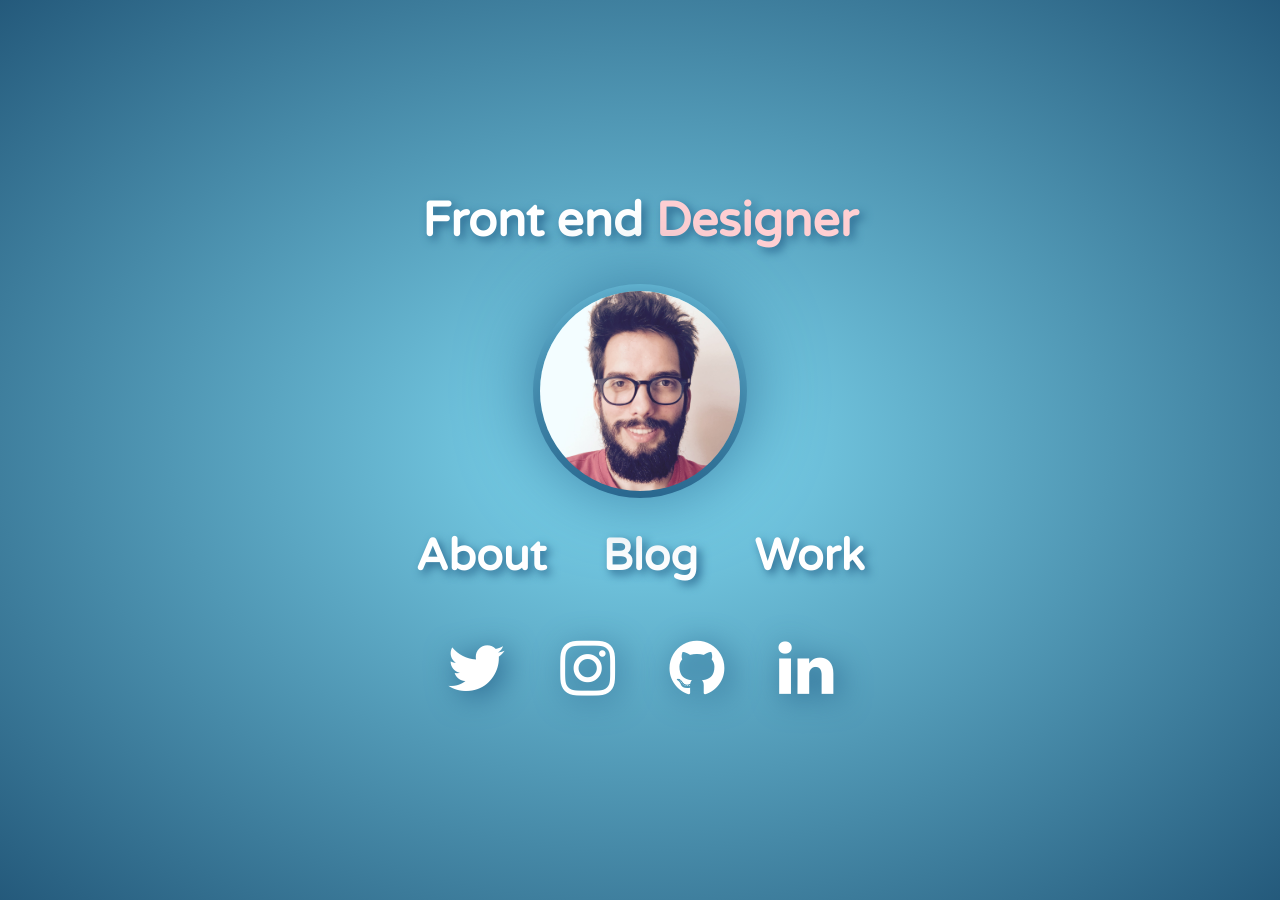
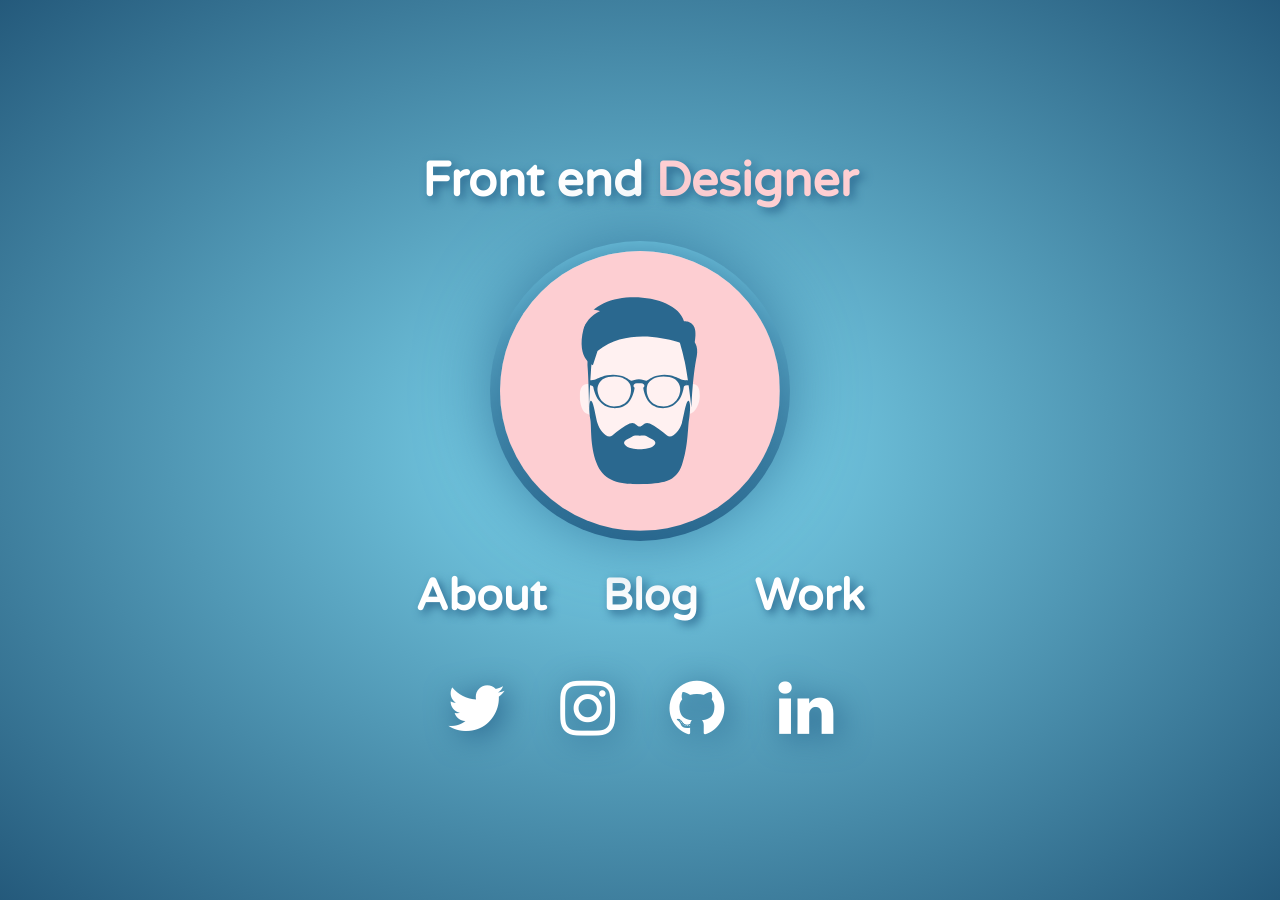
Before and after one commit to renopeno/renopeno.github.io, a Jekyll site: the page built from index.html, in a window 1280 px wide. Built offline with Jekyll 4.4.1, drawn with Linux system fonts in a browser that asks for light colours; nearby versions of some CDN libraries.

Commit message:
added new logo and favicon, redesigned header a bit

```diff
--- a/_includes/head.html
+++ b/_includes/head.html
@@ -34,7 +34,7 @@
 	<link rel="icon" type="image/png" href="/favicon-16x16.png" sizes="16x16">
 	<link rel="manifest" href="/manifest.json">
 	<link rel="mask-icon" href="/safari-pinned-tab.svg" color="#5bbad5">
-	<meta name="theme-color" content="#ffffff">
+	<meta name="theme-color" content="#fdced2">
 
 
 </head>
--- a/_sass/_header.scss
+++ b/_sass/_header.scss
@@ -10,15 +10,18 @@
 	transition: top 0.2s ease-in-out;
 	.avatar-vector {
 					position: absolute;
-					top: 7px;
+					top: 6px;
 					left: 50%;
-					transform: translate(-50%, 0px);
+					transform: translate(-50%, 0);
 
-					height: 50px;
-					width: 50px;
+					height: 52px;
+					width: 52px;
 
-					background-image: url("../img/rm.svg");
+					background-image: url("../img/rm-v2.svg");
+					background-size: cover;
+					background-position: center;
 
+					border-radius: 50%;
 					z-index: 6;
 	}
 
@@ -32,14 +35,14 @@
 		height: $mobile-nav-height;
 		.avatar-vector {
 			position: absolute;
-			top: 2.5px;
+			top: 4px;
 			left: 50%;
-			transform: translate(-50%, 0px);
+			transform: translate(-50%, 0);
 
-			height: 50px;
-			width: 50px;
+			height: 48px;
+			width: 48px;
 
-			background-image: url("../img/rm.svg");
+			background-image: url("../img/rm-v2.svg");
 
 			z-index: 6;
 		}
--- a/_sass/_landing.scss
+++ b/_sass/_landing.scss
@@ -12,9 +12,9 @@
 }
 .my-img {
 	position: relative;
-	height: 200px;
-	width: 200px;
-	background: url(../img/ja-ravno.jpg);
+	height: 280px;
+	width: 280px;
+	background: url(../img/rm-v2.svg);
 	background-size: cover;
 	border-radius: 50%;
 	margin: 0 auto;
@@ -22,13 +22,13 @@
 	&::before {
 		content: '';
 		position:absolute;
-		top: -7px;
-		left: -7px;
+		top: -10px;
+		left: -10px;
 
 		background-image: linear-gradient($blue-light, $blue-dark);
 
-		width: 214px;
-	  height:214px;
+		width: 300px;
+	  height: 300px;
 		border-radius: 50%;
 
 	  z-index:-1;
@@ -122,6 +122,17 @@
 // Breakpoints
 
 @media all and (max-width:760px) {
+	.my-img {
+		height: 200px;
+		width: 200px;
+		&::before {
+			content: '';
+			top: -7px;
+			left: -7px;
+			width: 214px;
+		  height:214px;
+		}
+	}
 	#l-body {
 		padding: 25px;
 	}
--- a/browserconfig.xml
+++ b/browserconfig.xml
@@ -3,7 +3,7 @@
   <msapplication>
     <tile>
       <square150x150logo src="/mstile-150x150.png"/>
-      <TileColor>#ffffff</TileColor>
+      <TileColor>#fdced2</TileColor>
     </tile>
   </msapplication>
 </browserconfig>
```
Also changed, not shown: android-chrome-192x192.png, android-chrome-512x512.png, apple-touch-icon.png, favicon-16x16.png, favicon-32x32.png, favicon.ico, img/rm-icon.svg (added), img/rm-v2-nobg.png (added), img/rm-v2-nobg.svg (added), img/rm-v2.jpg (added), img/rm-v2.svg (added), manifest.json, mstile-150x150.png, safari-pinned-tab.svg.
